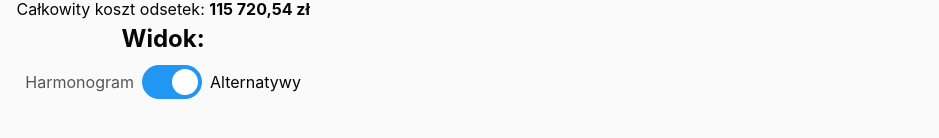
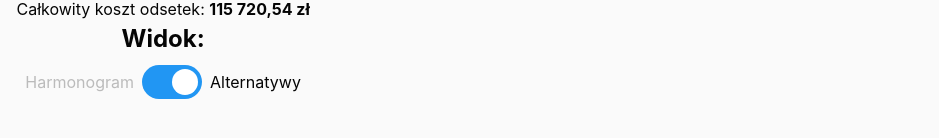
Before and after one commit to adamwroo/svelte-mortgage-calculator, a Svelte app: page / in a window 1280 px wide. Shown: the part 468-606 px from the top of the page, without its empty margins (0-939 px from the left). Built offline with nearby package versions, Linux system fonts and the light colour scheme.

Commit message:
small style and animation fix

```diff
--- a/public/global.css
+++ b/public/global.css
@@ -8,7 +8,8 @@ body:not(.dark-mode) {
 	--color: rgb(5, 5, 5);
 	--background-color: rgb(250, 250, 250);
 	--background-color-dialog: rgba(0, 0, 0, 0.66);
-	--background-color-table: #dddddd;
+	--background-color-table: #ddd;
+	--not-selected-text: #bbb;
 }
 
 body.dark-mode {
@@ -16,6 +17,7 @@ body.dark-mode {
 	--background-color: rgb(5, 5, 5);
 	--background-color-dialog: rgba(30, 30, 30, 0.66);
 	--background-color-table: #222;
+	--not-selected-text: #555;
 }
 
 body {
--- a/src/components/AlternativeScheduleSwitch.svelte
+++ b/src/components/AlternativeScheduleSwitch.svelte
@@ -23,7 +23,7 @@
     }
 
     span:not(.selected ){
-        color: #555;
+        color: var(--not-selected-text);
         -webkit-transition: 0.4s;
         transition: 0.4s;
     }
--- a/src/components/alternatives/Alternative.svelte
+++ b/src/components/alternatives/Alternative.svelte
@@ -57,7 +57,7 @@
 
 
 {#if !isEditing}
-    <div class="bg" in:receive|local={{key: alternative.id}} out:send|local={{key: alternative.id}}></div>
+    <div class="bg" in:receive={{key: alternative.id}} out:send|local={{key: alternative.id}}></div>
 {/if}
 
 <style>
```
